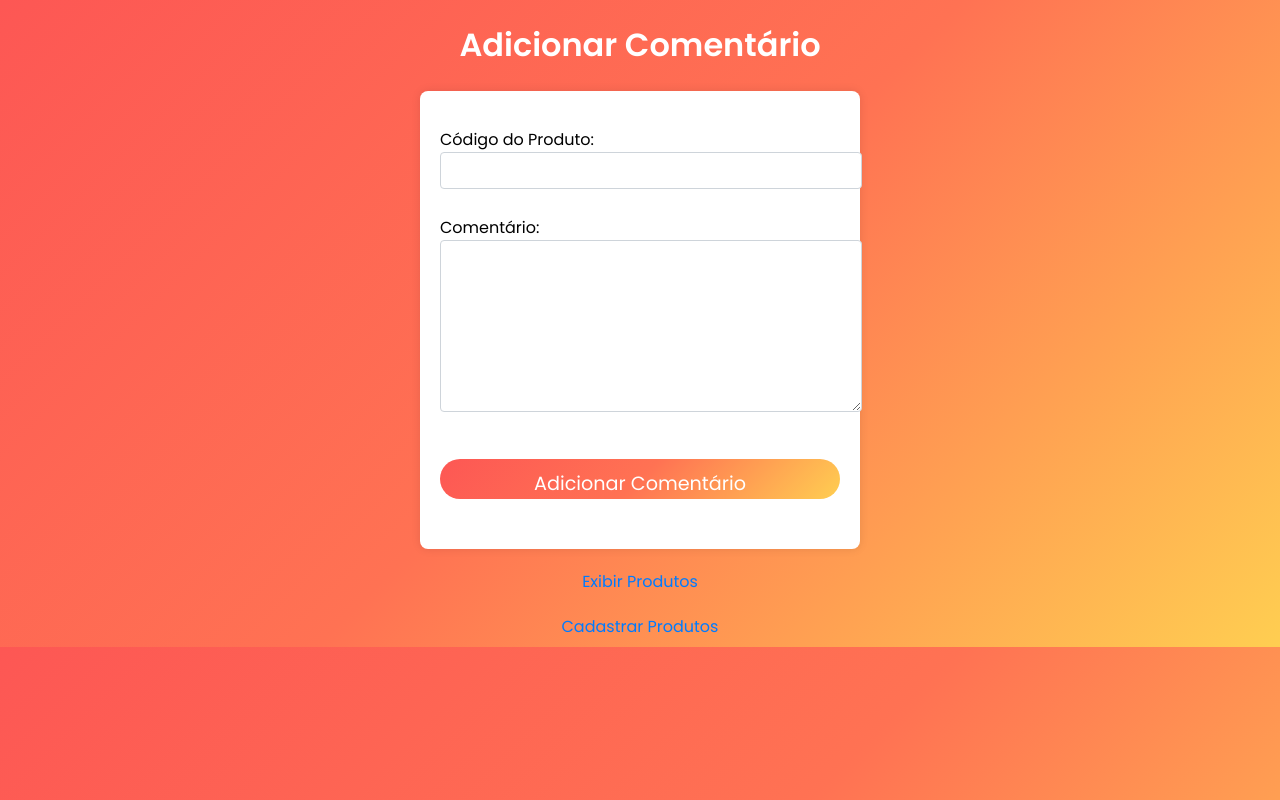
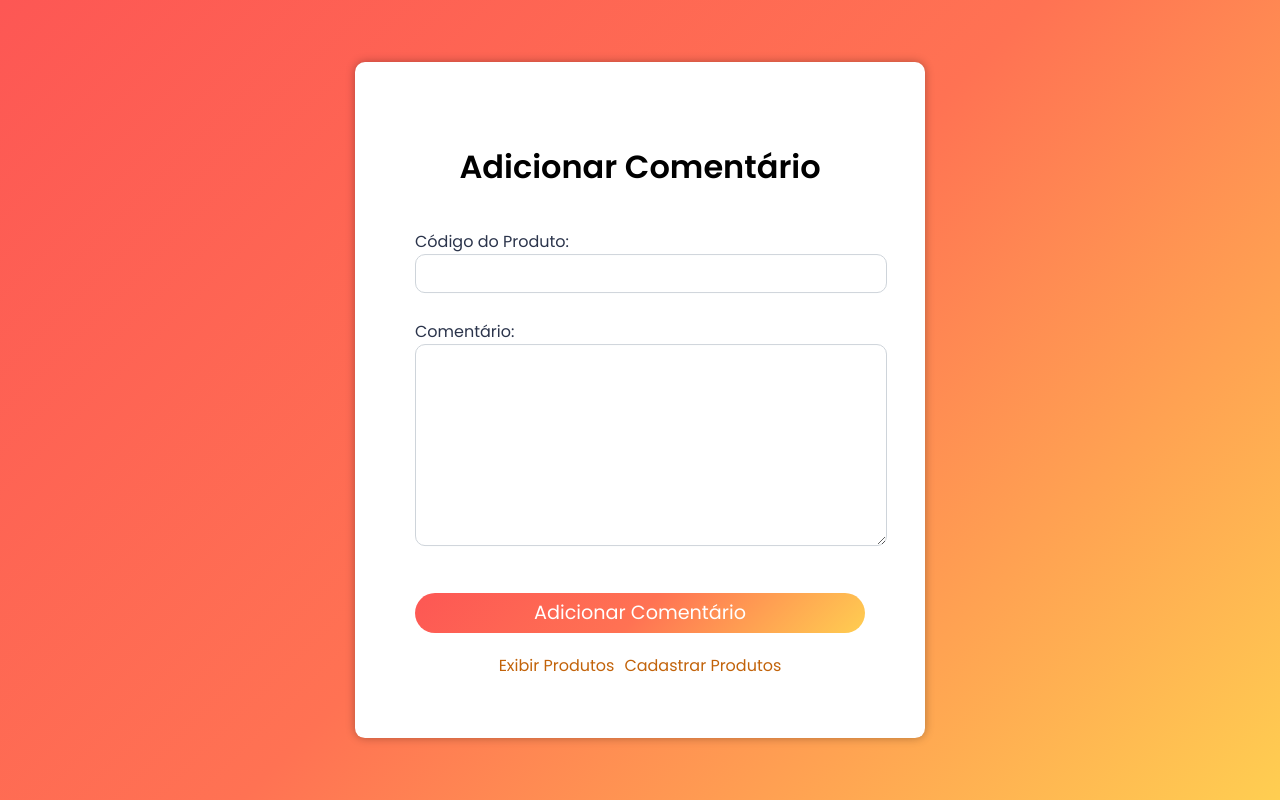
Before and after one commit to marchiorog/sistema-cadastro-produtos, a Django app: page /comentario/1/ in a window 1280 px wide. Run offline with Django 5.2, Linux system fonts and the light colour scheme.

Commit message:
first commit

```diff
--- a/cadastro_produtos/templates/cadastro_produtos/comentario.html
+++ b/cadastro_produtos/templates/cadastro_produtos/comentario.html
@@ -5,7 +5,7 @@
   <head>
     <meta charset="UTF-8" />
     <meta name="viewport" content="width=device-width, initial-scale=1.0" />
-    <link rel="stylesheet" href="{% static 'css/comentario.css' %}" />
+    <link rel="stylesheet" href="{% static 'css/comentarios.css' %}" />
     <title>Adicionar Comentário</title>
   </head>
   <body>
@@ -17,9 +17,13 @@
           <button type="submit">Adicionar Comentário</button>
         </div>
       </form>
-
-      <a href="{% url 'exibir_produto' %}">Exibir Produtos</a>
-      <a href="{% url 'produto' %}">Cadastrar Produtos</a>
+      {% if mensagem_erro %}
+      <div class="error-message">{{ mensagem_erro }}</div>
+      {% endif %}
+      <div class="links">
+        <a href="{% url 'exibir_produto' %}">Exibir Produtos</a>
+        <a href="{% url 'produto' %}">Cadastrar Produtos</a>
+      </div>
     </div>
   </body>
 </html>
--- a/cadastro_produtos/templates/cadastro_produtos/exibir_produto.html
+++ b/cadastro_produtos/templates/cadastro_produtos/exibir_produto.html
@@ -5,7 +5,7 @@
   <head>
     <meta charset="UTF-8" />
     <meta name="viewport" content="width=device-width, initial-scale=1.0" />
-    <link rel="stylesheet" href="{% static 'css/exibir_produto.css' %}" />
+    <link rel="stylesheet" href="{% static 'css/exibir_produtos.css' %}" />
     <title>Lista de Produtos</title>
   </head>
   <body>
--- a/cadastro_produtos/templates/cadastro_produtos/produto.html
+++ b/cadastro_produtos/templates/cadastro_produtos/produto.html
@@ -5,7 +5,7 @@
   <head>
     <meta charset="UTF-8" />
     <meta name="viewport" content="width=device-width, initial-scale=1.0" />
-    <link rel="stylesheet" href="{% static 'css/produto.css' %}" />
+    <link rel="stylesheet" href="{% static 'css/produtos.css' %}" />
     <title>Cadastrar Produto</title>
   </head>
   <body>
--- a/cadastro_produtos/views.py
+++ b/cadastro_produtos/views.py
@@ -2,6 +2,8 @@ from django.shortcuts import render, redirect
 from .models import Produto,  Comentario
 from .forms import ProdutoForm, ComentarioForm
 from django.shortcuts import get_object_or_404, redirect
+from django.contrib import messages
+
 
 def exibir_produto(request):
     produtos = Produto.objects.all()
@@ -17,23 +19,26 @@ def produto(request):
         produto_form = ProdutoForm()
     return render(request, 'cadastro_produtos/produto.html', {'produto_form': produto_form})
 
+def comentario(request, produto_id):
+    mensagem_erro = None
 
-def comentario(request, produto_id):
     if request.method == 'POST':
         form = ComentarioForm(request.POST)
         if form.is_valid():
-            # Processar o formulário de comentário
             codigo_produto = form.cleaned_data['codigo_produto']
             comentario_texto = form.cleaned_data['comentario']
-            # Encontrar o produto pelo código
-            produto = Produto.objects.get(codigo=codigo_produto)
-            # Criar o comentário associado ao produto
-            Comentario.objects.create(produto=produto, texto=comentario_texto)
-            # Redirecionar para algum lugar, talvez a página de detalhes do produto
-            return redirect('exibir_produto')
+
+            try:
+                produto = Produto.objects.get(codigo=codigo_produto)
+            except Produto.DoesNotExist:
+                mensagem_erro = "O produto não existe. Por favor, insira um código válido."
+            else:
+                Comentario.objects.create(produto=produto, texto=comentario_texto)
+                return redirect('exibir_produto')
     else:
         form = ComentarioForm()
-    return render(request, 'cadastro_produtos/comentario.html', {'form': form, 'produto_id': produto_id})
+
+    return render(request, 'cadastro_produtos/comentario.html', {'form': form, 'produto_id': produto_id, 'mensagem_erro': mensagem_erro})
 
 def deletar_produto(request, produto_id):
     produto = get_object_or_404(Produto, pk=produto_id)
--- a/static/css/comentario.css
+++ b/static/css/comentarios.css
@@ -1,42 +1,43 @@
 @import url('https://fonts.googleapis.com/css2?family=Poppins:wght@400;600&display=swap');
 
+
 body {
+    width: 100%;
+    height: 100vh;
+    margin: 0;
+    padding: 0;
     font-family: 'Poppins', sans-serif;
     background: linear-gradient(-45deg, #ffce51, #ff7253, #fd5754);
 }
 
+#form {
+    display: flex;
+    flex-direction: column;
+    position: relative;
+    top: 50%;
+    left: 50%;
+    transform: translate(-50%, -50%);
+    background: white;
+    border-radius: 10px;
+    padding: 60px;
+    width: 450px;
+    align-items: center;
+    color: #2b344b;
+    box-shadow: 0 0 10px rgba(0, 0, 0, 0.3);
+}
+
 #form h1 {
-    color: #ffff;
+    color: #000;
     text-align: center;
 }
 
-form {
-    max-width: 400px;
-    margin: 0 auto;
-    background-color: #fff;
-    padding: 20px;
-    border-radius: 8px;
-    box-shadow: 0 0 10px rgba(0, 0, 0, 0.1);
-}
-
-input[type="text"], textarea, button {
+input[type="text"], textarea{
     width: 100%;
     padding: 10px;
     margin-bottom: 10px;
     border: 1px solid #ced4da;
-    border-radius: 4px;
-}
-
-#form a {
-    display: block;
-    margin-top: 20px;
-    text-align: center;
-    color: #007bff;
-    text-decoration: none;
-}
-
-a:hover {
-    text-decoration: underline;
+    border-radius: 10px;
+    font-size: 15px;
 }
 
 .btn {
@@ -61,3 +62,19 @@ a:hover {
 .btn button:hover {
     background: linear-gradient(-45deg, #eec04c, #ec7054, #ee5a57);
 }
+
+.links {
+    max-width: 800px;
+    display: flex;
+    justify-content: center;
+    gap: 10px;
+}
+
+.links a {
+    color: rgb(194, 99, 10);
+    text-decoration: none;
+}
+
+.links a:hover {
+    color: rgb(8, 91, 201);
+}
--- a/static/css/exibir_produto.css
+++ b/static/css/exibir_produtos.css
@@ -12,8 +12,8 @@ body {
     max-width: 800px;
     margin: 0 auto;
     padding: 20px;
-    border: 5px solid #ddd;
     border-radius: 20px;
+    box-shadow: 0 0 10px rgba(0, 0, 0, 0.3);
 }
 
 h1 {
@@ -25,11 +25,13 @@ h1 {
     max-width: 800px;
     margin: 0 auto;
     padding: 20px;
+
 }
 
 .lista ul {
     list-style-type: none;
     padding: 0;
+
 }
 
 .lista li {
--- a/static/css/produto.css
+++ b/static/css/produtos.css
@@ -25,6 +25,7 @@ body{
     width: 450px;
     align-items: center;
     color: #2b344b;
+    box-shadow: 0 0 10px rgba(0, 0, 0, 0.3);
 }
 
 #form h1{
@@ -42,11 +43,10 @@ input {
     flex-direction: column;
     min-width: 280px;
     border-radius: 22px;
-    border: 1px #6f7e8a solid;
+    border: 1px solid #ced4da;
     margin: 10px 0px 10px 0px;
-    padding: 5px;
+    padding: 5px 10px 5px 10px;
     font-size: 20px;
-
 }
 
 .btn {
```
Also changed, not shown: db.sqlite3.
